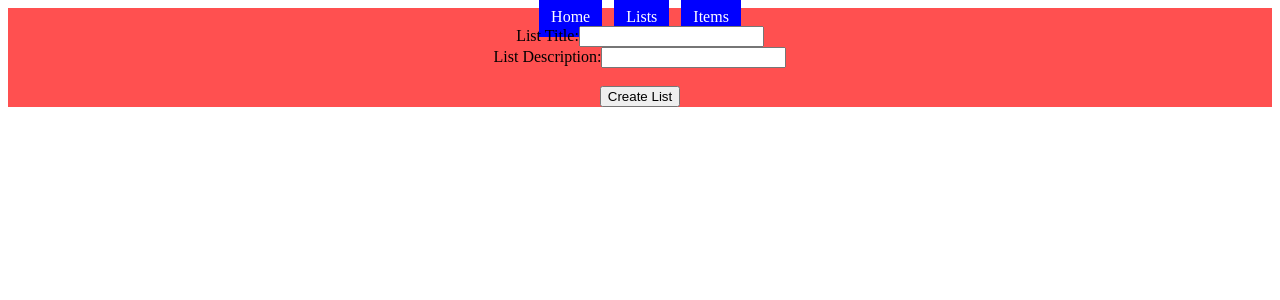
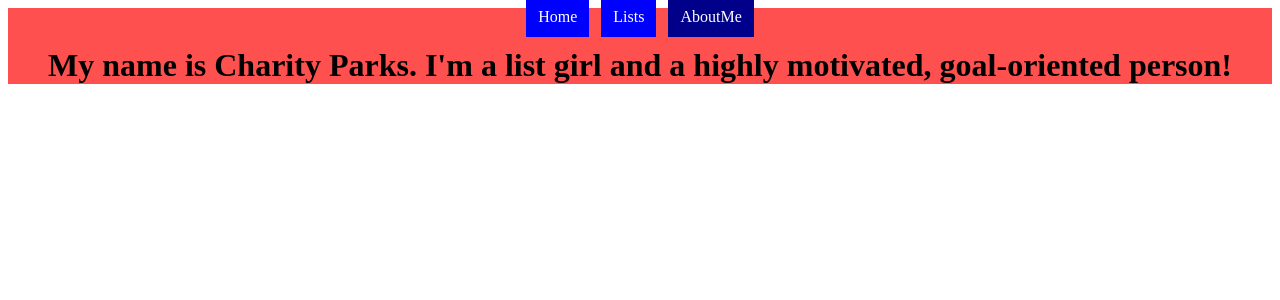
Before and after one commit to charityparks/winning_client, a React (Create React App) app: page /aboutMe in a window 1280 px wide. Shown: the top 300 px of the page. Built offline with nearby package versions, Linux system fonts and the light colour scheme; no server answers.

Commit message:
Not using listOfLists anymore

```diff
--- a/src/App.js
+++ b/src/App.js
@@ -3,11 +3,10 @@ import './App.css';
 import ListsContainer from './containers.js/ListsContainer';
 import { BrowserRouter as Router, Switch, Route } from 'react-router-dom'
 import Home from './components/Home'
-import ListOfLists from './components/ListOfLists'
+// import ListOfLists from './components/ListOfLists'
 import Navigation from './components/Navigation'
-// import ItemsContainer from './containers.js/ItemsContainer'
 import ListItems from './containers.js/ListItems'
-// import List from './components/List'
+import AboutMe from './components/AboutMe'
 
 
 function App () {
@@ -18,14 +17,13 @@ function App () {
 
           <Switch>
             <Route exact path="/" component={Home} />
-            {/* <Route exact path="/items" component={ListItems} /> */}
-            <Route exact path="/lists" component={ListOfLists} />
+            <Route exact path="/lists" component={ListsContainer} />
             <Route exact path="/list/:id" component={ListItems} />
-            {/* <Route exact path="/list/:id/items" component={ListItems} /> */}
+            <Route exact path="/aboutMe" component={AboutMe} />
 
 
           </Switch>
-          <ListsContainer />
+          {/* <ListsContainer /> */}
 
 
         </div>
--- a/src/actions/listsActions.js
+++ b/src/actions/listsActions.js
@@ -1,7 +1,7 @@
 // create an action that will fetch all lists from the api
 export const fetchLists = () => {
     return (dispatch) => {
-        fetch('http://127.0.0.1:3001/lists')
+        return fetch('http://127.0.0.1:3001/lists')
         .then(resp => resp.json())
         .then(lists => dispatch({ type: 'FETCH_LISTS', lists }))
     }
@@ -9,7 +9,7 @@ export const fetchLists = () => {
 
 export const addList = (list) => {
     return dispatch => {
-        fetch('http://127.0.0.1:3001/lists', {
+        return fetch('http://127.0.0.1:3001/lists', {
             method: 'POST',
             body: JSON.stringify(list),
             headers: { 'Content-Type': 'application/json'}
--- /dev/null
+++ b/src/components/AboutMe.js
@@ -0,0 +1,11 @@
+import React from 'react'
+
+const AboutMe = () => {
+    return (
+        <div>
+            <h1>My name is Charity Parks.  I'm a list girl and a highly motivated, goal-oriented person!</h1>
+        </div>
+    )
+}
+
+export default AboutMe
--- a/src/components/List.js
+++ b/src/components/List.js
@@ -6,8 +6,6 @@ import ListItems from '../containers.js/ListItems'
 const List = () => {
     return (
             <div>
-                {/* <Item />
-                <ItemsForm /> */}
                 <ListItems />
             </div>
 
--- a/src/components/ListOfLists.js
+++ b/src/components/ListOfLists.js
@@ -1,25 +1,22 @@
-import React from 'react';
+// import React from 'react';
 // import { connect } from 'react-redux'
-// import { Link } from 'react-router-dom';
-import List from './List'
+// import List from './List'
 
-const ListOfLists = ({ lists }) => {
-    return (
-        <div>
-            <h1>Winning Lists!</h1>
-            {lists.map(list =>
-                <ul key={list.id}>
-                    <b>{list.title}</b><br></br><i>Description:{list.description}</i>
-                    <List id={list.id} />
-                </ul>
-            )}
-         </div>
-    );
-};
-export default ListOfLists
+// const ListOfLists = ({ lists }) => {
+//     return (
+//         <div>
+//             <h1>Winning Lists!</h1>
+//             {lists.map(list =>
+//                 <ul key={list.id}>
+//                     <b>{list.title}</b><br></br><i>Description:{list.description}</i>
+//                     <List id={list.id} />
+//                 </ul>
+//             )}
+//         </div>
+//     );
+// };
 // const mapStateToProps = state => {
 //     return { lists: state.lists }
 // }
 // export default connect(mapStateToProps)(ListOfLists);
-
-// supposed to be stateless
+// // stateless components
--- a/src/components/ListsForm.js
+++ b/src/components/ListsForm.js
@@ -26,16 +26,15 @@ class ListsForm extends Component {
         return (
 
         <form onSubmit={this.handleSubmit}>
-
+            <br></br>
+            <br></br>
             <label>List Title:</label>
-            <input type='text' value={this.state.title} onChange={this.handleChange} name='title'/><br></br>
+            <input type='text' value={this.state.title} onChange={this.handleChange} name='title'/><br></br><br></br>
 
             <label>List Description:</label>
             <input type='text' value={this.state.description} onChange={this.handleChange} name='description'/><br></br><br></br>
 
             <input type='submit' value='Create List' />
-
-
         </form>
 
         )
--- a/src/components/Navigation.js
+++ b/src/components/Navigation.js
@@ -35,13 +35,13 @@ const Navigation = () => {
             </NavLink>
 
             <NavLink
-                to="/items"
+                to="/aboutMe"
                 exact
                 style={links}
                 activeStyle={{
                     background: 'darkblue'
              }}
-            >Items
+            >AboutMe
             </NavLink>
 
         </div>
--- a/src/containers.js/ListItems.js
+++ b/src/containers.js/ListItems.js
@@ -4,10 +4,8 @@ import { connect } from 'react-redux'
 import ItemsContainer from './ItemsContainer';
 
 
-// const ListItems = (props) => {
-    // let itemsList = items.filter(i => i.list_id === listID)
-    const ListItems = ({ listID, items, deleteItem }) => {
-            let itemsList = items.filter(i => i.list_id === listID)
+const ListItems = ({ listID, items, deleteItem }) => {
+    let itemsList = items.filter(i => i.list_id === listID)
 
     return (
         <div>
@@ -24,5 +22,3 @@ const mapStateToProps = state => {
 }
 
 export default connect(mapStateToProps)(ListItems);
-
-// export default ListItems;
--- a/src/containers.js/ListsContainer.js
+++ b/src/containers.js/ListsContainer.js
@@ -1,6 +1,7 @@
 import React, { Component } from 'react';
 import { connect } from 'react-redux'
 import { fetchLists } from '../actions/listsActions'
+// import ListOfLists from '../components/ListOfLists'
 import ListsForm from '../components/ListsForm'
 
 class ListsContainer extends Component {
@@ -12,6 +13,8 @@ class ListsContainer extends Component {
         return (
             <div>
                 <ListsForm />
+                {/* <ListOfLists list /> */}
+
             </div>
         );
     }
```
